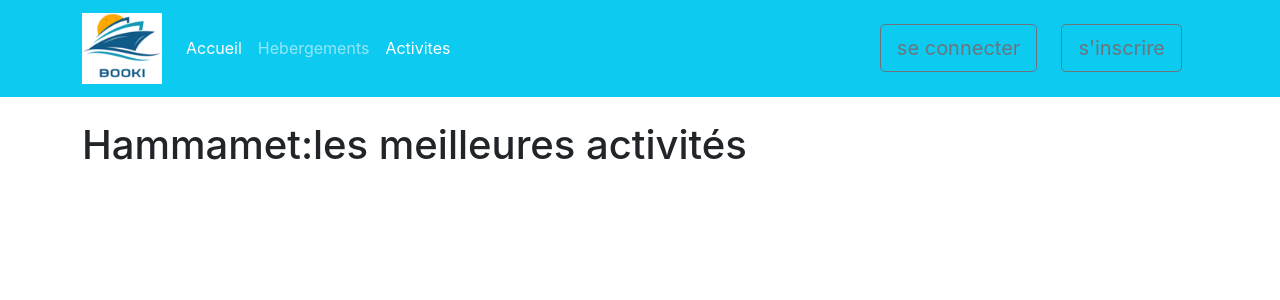
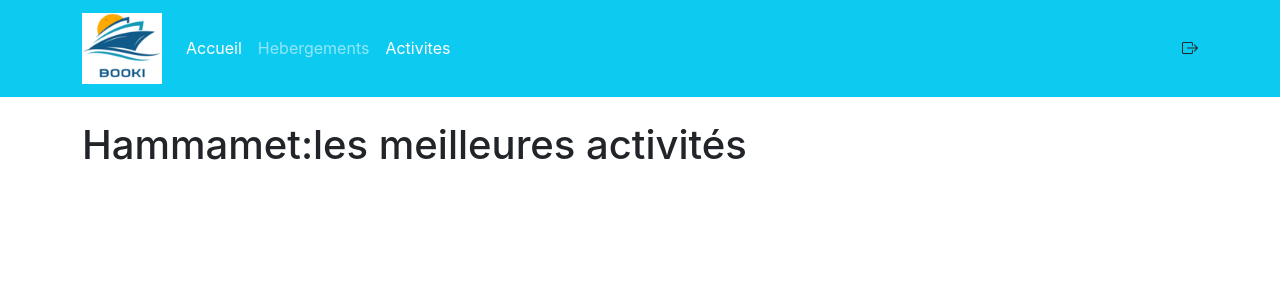
Before and after one commit to Khouloudlaadhar/booki-frontend, a React (Create React App) app: page /activities in a window 1280 px wide. Shown: the top 300 px of the page. Built offline with nearby package versions, Linux system fonts and the light colour scheme; sample sign-in values are in the browser's storage.

Commit message:
Add InsideLayout and OutsideLayout and implement them in PrivateRoute and PublicRoute components

```diff
--- a/src/App.js
+++ b/src/App.js
@@ -7,7 +7,6 @@ import HebergementDetails from "./pages/HebergementDetails";
 import Home from "./pages/Home";
 import NotFound from "./pages/NotFound";
 import GlobalLoading from "./Components/GlobalLoading";
-import AppNavbar from "./Components/AppNavbar";
 import Login from "./pages/Login";
 import Register from "./pages/Register";
 import { login } from "./redux/actions/userActionCreators";
@@ -30,13 +29,11 @@ function App() {
   return (
     <>
     <GlobalLoading/>
-
     <Router>
-    <AppNavbar/>
       <Switch>
-        <PublicRoute exact path='/' component={Home} />
         <PublicRoute exact path='/login' component={Login} />
         <PublicRoute exact path='/register' component={Register} />
+        <PrivateRoute exact path='/' component={Home} />
         <PrivateRoute path='/hebergements' component={Hebergements} />
         <PrivateRoute exact path='/activities' component={Activities} />
         <PrivateRoute exact path='/hebergemnts/:id' component={HebergementDetails} />
--- a/src/Components/AppNavbar.js
+++ b/src/Components/AppNavbar.js
@@ -2,11 +2,8 @@ import React from 'react'
 import Navbar from 'react-bootstrap/Navbar'
 import Container from 'react-bootstrap/Container'
 import Nav from 'react-bootstrap/Nav'
-import NavLink from 'react-router-dom/NavLink'
+import { NavLink } from 'react-router-dom'
 import Button from 'react-bootstrap/Button'
-
-
-
 
 function AppNavbar() {
     return (
@@ -19,31 +16,20 @@ function AppNavbar() {
                 <Navbar.Toggle aria-controls="responsive-navbar-nav" />
                 <Navbar.Collapse id="responsive-navbar-nav">
                     <Nav className="me-auto">
-                        <Nav>
-                            <NavLink className="nav-link" to="/" >Accueil</NavLink>
-                            <NavLink className="nav-link" to="/hebergements" >Hebergements</NavLink>
-                            <NavLink className="nav-link" to="/activities">Activites</NavLink>
-                        </Nav>
+
                     </Nav>
-
                     <Nav>
-
                         <NavLink className="nav-link" to="/login" >
-                        <Button variant="outline-secondary" size="lg" className="me-2" >
-                           se connecter
-                        </Button>
-
-
+                            <Button variant="outline-secondary" size="lg" className="me-2" >
+                                se connecter
+                            </Button>
                         </NavLink>
                         <NavLink className="nav-link" to="/register" >
-                        <Button variant="outline-secondary" size="lg" className="me-2" >
-                           s'inscrire
-                        </Button>
-
-
+                            <Button variant="outline-secondary" size="lg" className="me-2" >
+                                s'inscrire
+                            </Button>
                         </NavLink>
                     </Nav>
-
                 </Navbar.Collapse>
             </Container>
         </Navbar>
--- /dev/null
+++ b/src/Components/AppNavbarInside.js
@@ -0,0 +1,42 @@
+
+import  React from 'react'
+import Navbar from 'react-bootstrap/Navbar'
+import Container from 'react-bootstrap/Container'
+import Nav from 'react-bootstrap/Nav'
+import { NavLink } from 'react-router-dom'
+import { useDispatch } from 'react-redux'
+import { logout } from '../redux/actions/userActionCreators'
+
+function AppNavbarInside() {
+const dispatch=useDispatch()
+return(
+    <Navbar collapseOnSelect expand="lg" bg="info" variant="dark"  >
+    <Container  >
+        <Navbar.Brand >
+            <img src="/logo-booki.png" alt="Booki logo" width={80} />
+        </Navbar.Brand>
+        <Navbar.Toggle aria-controls="responsive-navbar-nav" />
+        <Navbar.Collapse id="responsive-navbar-nav">
+
+<Nav className="me-auto">
+                        <Nav>
+                            <NavLink className="nav-link" to="/" >Accueil</NavLink>
+                            <NavLink className="nav-link" to="/hebergements" >Hebergements</NavLink>
+                            <NavLink className="nav-link" to="/activities">Activites</NavLink>
+                        </Nav>
+                    </Nav>
+                    <Nav>
+
+                    <i className="bi bi-box-arrow-right" onClick={() => dispatch(logout())}></i>
+                    </Nav>
+
+        </Navbar.Collapse>
+    </Container>
+</Navbar>
+)
+
+}
+
+
+
+export default AppNavbarInside
--- /dev/null
+++ b/src/layouts/InsideLayout.js
@@ -0,0 +1,15 @@
+import React from 'react'
+import AppNavbarInside from '../Components/AppNavbarInside'
+
+function InsideLayout(props) {
+    return (
+        <div >
+          <AppNavbarInside/>
+            <div>
+                {props.children}
+            </div>
+        </div>
+    )
+}
+
+export default InsideLayout
--- /dev/null
+++ b/src/layouts/OutsideLayout.js
@@ -0,0 +1,14 @@
+import React from 'react'
+import AppNavbar from '../Components/AppNavbar'
+
+export default function OutsideLayout(props) {
+    return (
+        <div>
+           <AppNavbar/>
+            <div>
+                {props.children}
+            </div>
+        </div>
+    )
+
+}
--- a/src/routes/PrivateRoute.js
+++ b/src/routes/PrivateRoute.js
@@ -1,5 +1,6 @@
 import { Route, Redirect } from 'react-router-dom';
 import { useSelector } from 'react-redux';
+import InsideLayout from '../layouts/InsideLayout';
 
 function PrivateRoute({ component: Component, ...rest }) {
     const { isAuth } = useSelector(state => state.user);
@@ -8,7 +9,7 @@ function PrivateRoute({ component: Component, ...rest }) {
             {...rest}
             render={(props) => (
                 isAuth
-                    ? <Component {...props} />
+                    ? <InsideLayout><Component {...props} /></InsideLayout>
                     : <Redirect to='/login' />
             )}
         />
--- a/src/routes/PublicRoute.js
+++ b/src/routes/PublicRoute.js
@@ -1,6 +1,9 @@
 import React from 'react'
 import { Route, Redirect } from 'react-router-dom';
 import { useSelector } from 'react-redux';
+import OutsideLayout from '../layouts/OutsideLayout';
+
+
 
 function PublicRoute({ component: Component, ...rest }) {
 
@@ -10,10 +13,11 @@ function PublicRoute({ component: Component, ...rest }) {
             {...rest}
             component={(props) => (
                 isAuth
-                    ? <Redirect to='/hebergements' />
-                    : <Component {...props} />
+                    ? <Redirect to='/' />
+                    : <OutsideLayout><Component {...props} /></OutsideLayout>
+
             )}
         />
     )
             }
-export default PublicRoute
+export default PublicRoute;
```
